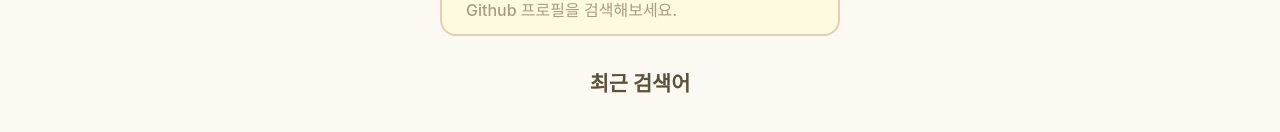
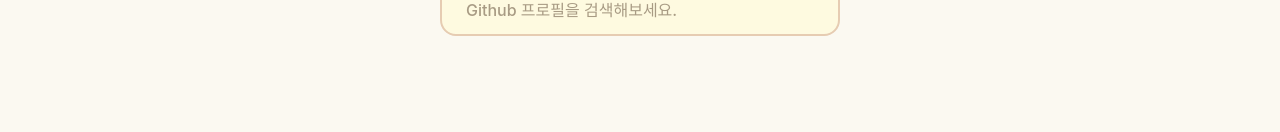
Before and after one commit to AT-SOPT-WEB/HeeyeonJung, a React (Vite) app in the folder week3-assignment/: page / in a window 1280 px wide. Shown: the part 204-336 px from the top of the page. Built offline with nearby package versions, Linux system fonts and the light colour scheme.

Commit message:
✨ feat: 최근 검색어 있을 때만 타이틀 렌더링 되도록 수정

```diff
--- a/week3-assignment/src/components/GithubUser/RecentSearches.jsx
+++ b/week3-assignment/src/components/GithubUser/RecentSearches.jsx
@@ -3,22 +3,29 @@ import styled from '@emotion/styled';
 function RecentSearches({ items, onClickKeyword, onDeleteKeyword }) {
     return (
       <Wrapper>
+        {items.length > 0 && (
+          <>
             <Title>최근 검색어</Title>
             <KeywordList>
               {items.map((item) => (
                 <Keyword key={item} onClick={() => onClickKeyword(item)}>
                   {item}
-              <DeleteBtn onClick={(e) => {
+                  <DeleteBtn
+                    onClick={(e) => {
                       e.stopPropagation();
                       onDeleteKeyword(item);
-              }}>×</DeleteBtn>
+                    }}
+                  >
+                    ×
+                  </DeleteBtn>
                 </Keyword>
               ))}
             </KeywordList>
+          </>
+        )}
       </Wrapper>
     );
   }
-
 
 export default RecentSearches;
 
```
Lines whose indentation alone changed are shown as unchanged.
